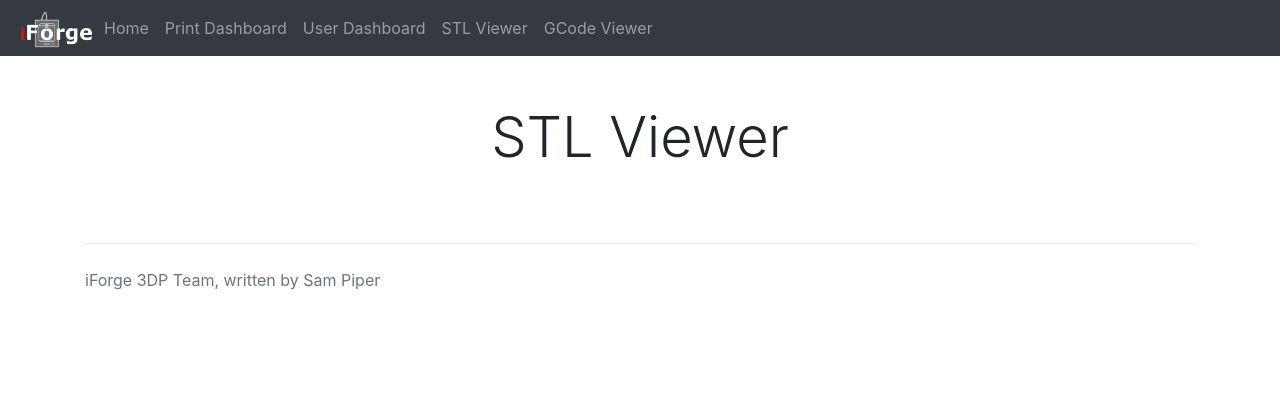
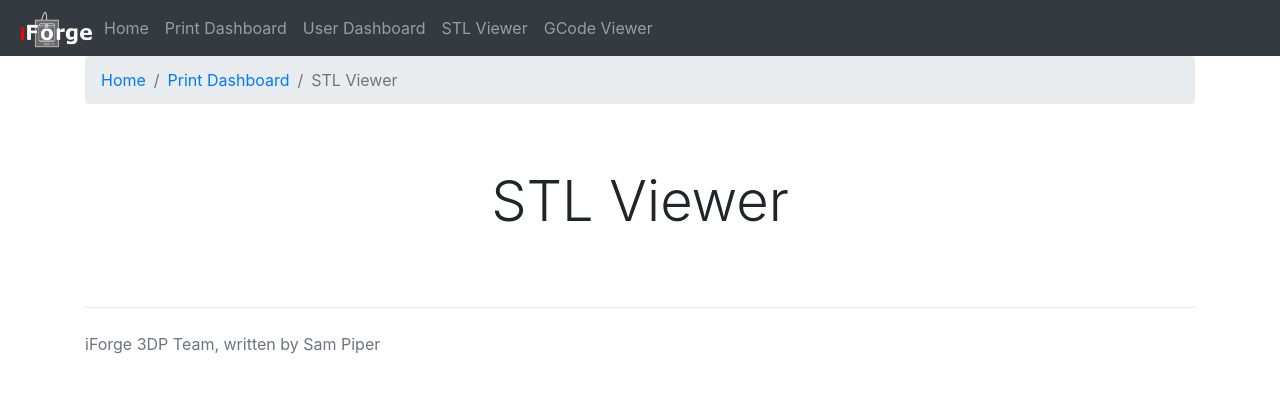
Before and after one commit to iforge-uos/print-queue-api, a Python web app: template src/templates/view_stl.j2 in a window 1280 px wide. Shown: the top 393 px of the page. Run offline with Jinja, Linux system fonts and the light colour scheme; the template is opened without the code that fills it, so the values that code supplies are empty; some libraries are stand-ins or nearby versions.

Commit message:
feat: removed shadows and added breadcrumb

```diff
--- a/src/static/js/index.js
+++ b/src/static/js/index.js
@@ -8,9 +8,9 @@ const url = "https://storage.googleapis.com/ucloud-v3/ccab50f18fb14c91ccca300a.s
 function App() {
     return (
         <StlViewer
-            class ="stlviewer align-items-center row mx-auto"
+            className ="stlviewer align-items-center row mx-auto"
             orbitControls
-            shadows
+            //shadows
             url={url}
         />
     );
--- a/src/templates/view_stl.j2
+++ b/src/templates/view_stl.j2
@@ -4,6 +4,11 @@
 {% endblock title %}
 {% block content %}
     <div class="container">
+        <ol class="breadcrumb">
+        <li class="breadcrumb-item"><a href="{{ url_for('management view.home_page') }}">Home</a></li>
+        <li class="breadcrumb-item"><a href="{{ url_for('management view.print_dashboard') }}">Print Dashboard</a></li>
+        <li class="breadcrumb-item active">STL Viewer</li>
+    </ol>
         <div class="px-3 py-3 pt-md-5 pb-md-4 mx-auto text-center">
             <h1 class="display-4">STL Viewer</h1>
         </div>
```
